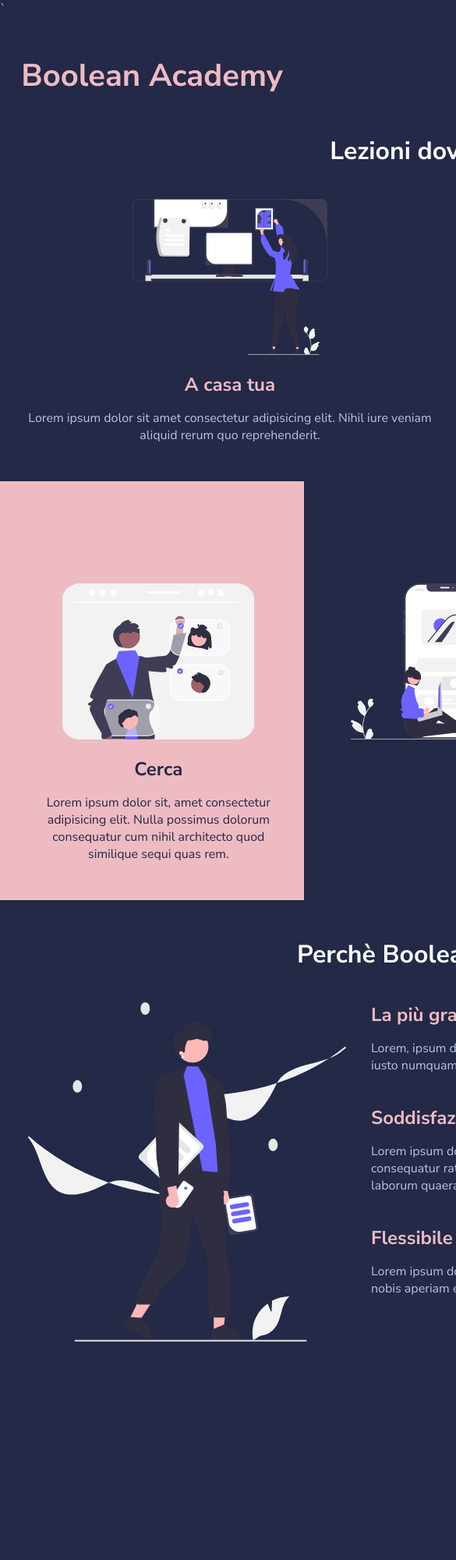
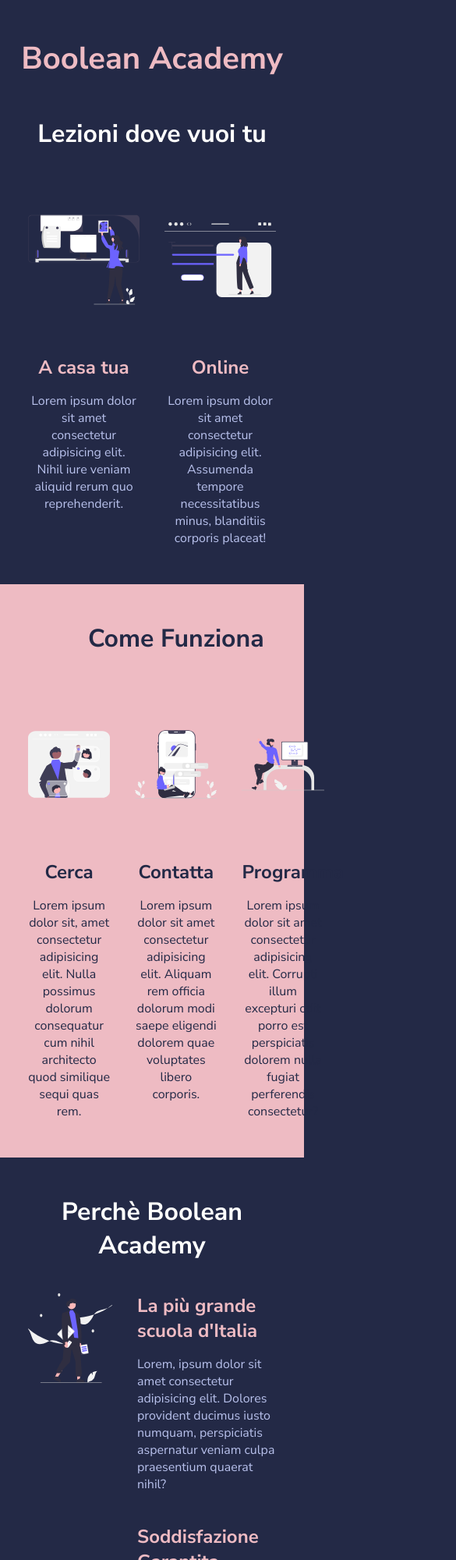
Before and after one commit to maricamola/html-css-resp-wannabe, a plain HTML site: page EX2-repsonsive-wannabe-starter/index.html in a window 390 px wide. Shown: the top 2000 px of the page at 78% size, 585 px wide, since content can reach past the window. Before the commit the page ends 1774 px from the top, so only its background shows below. Drawn offline with Linux system fonts and the light colour scheme.

Commit message:
[media query mobile solutions added]

```diff
--- a/EX2-repsonsive-wannabe-starter/css/style.css
+++ b/EX2-repsonsive-wannabe-starter/css/style.css
@@ -50,6 +50,9 @@ img {
     width: 1140px;
     margin: 0 auto;
     padding: 0 20px;
+    display: flex;
+    flex-direction: column;
+    flex-wrap: wrap;
 }
 
 .row {
@@ -127,3 +130,29 @@ img {
 /************************************************
     SOLUZIONE RESPONSIVE
  ************************************************/
+
+/*SOLUZIONE TABLET*/
+
+.lessons.text-center{
+    display: flex;
+}
+.steps.text-center{
+    display: flex;
+}
+.why-us{
+    display: flex;
+}
+
+@media screen and (max-width:769px) {
+    .section.lessons.text-center{
+        flex-wrap: wrap;
+    }
+    .section.steps.text-center{
+        flex-wrap: wrap;
+    }
+    .why-us{
+        flex-wrap: wrap;
+    }
+}
+
+/*SOLUZIONE MOBILE*/
--- a/EX2-repsonsive-wannabe-starter/index.html
+++ b/EX2-repsonsive-wannabe-starter/index.html
@@ -2,7 +2,7 @@
 <html>
     <head>
         <meta charset="utf-8" />
-        <meta name=“viewport” content=“width=device-width, initial-scale=1.0”>`
+        <meta name="viewport" content="width=device-width, initial-scale=1.0">
         <title>Boolean Academy</title>
         <!-- Fonts -->
         <link
```
